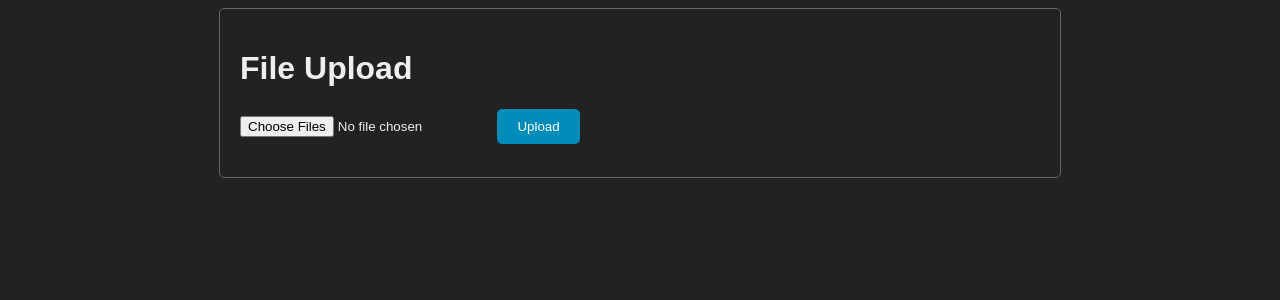
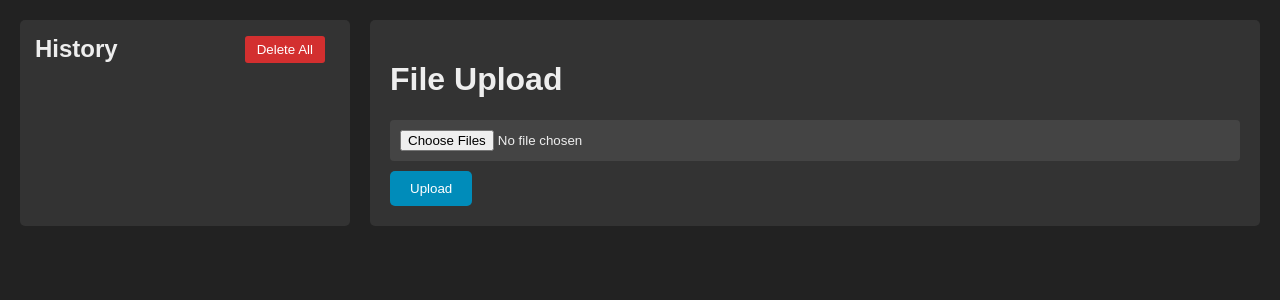
Before and after one commit to crosscore/File2PromptConverter-Railway, a FastAPI app: page / in a window 1280 px wide. Shown: the top 300 px of the page. Run offline with FastAPI, Linux system fonts and the light colour scheme; data that the repository does not hold is empty.

Commit message:
Add: Data Manager

```diff
--- a/src/app.py
+++ b/src/app.py
@@ -1,12 +1,13 @@
 # src/app.py
 import os
-from fastapi import FastAPI, File, UploadFile, Request
-from fastapi.responses import HTMLResponse, PlainTextResponse
+from fastapi import FastAPI, File, UploadFile, Request, HTTPException
+from fastapi.responses import HTMLResponse, PlainTextResponse, JSONResponse
 from fastapi.templating import Jinja2Templates
 from fastapi.staticfiles import StaticFiles
 from fastapi.middleware.cors import CORSMiddleware
 from typing import List
 from src.utils.file_processor import FileProcessor
+from src.utils.data_manager import DataManager
 
 app = FastAPI()
 
@@ -34,6 +35,9 @@ app.mount("/static", StaticFiles(directory=static_dir), name="static")
 # Jinja2テンプレートの設定
 templates = Jinja2Templates(directory=templates_dir)
 
+# DataManagerのインスタンス作成
+data_manager = DataManager(os.path.dirname(BASE_DIR))
+
 @app.get("/", response_class=HTMLResponse)
 async def get_form(request: Request):
     """ファイルアップロードフォームを表示する"""
@@ -44,6 +48,7 @@ async def upload_files(files: List[UploadFile] = File(...)):
     """複数のファイルをアップロードし、テキスト化して返す"""
     try:
         contents = []
+        filenames = []
         for file in files:
             content = await file.read()
             decoded_content = content.decode('utf-8')
@@ -52,12 +57,73 @@ async def upload_files(files: List[UploadFile] = File(...)):
                 decoded_content
             )
             contents.append(formatted_content)
+            filenames.append(file.filename)
 
         result_text = "\n\n".join(contents)
         return PlainTextResponse(result_text)
     except Exception as e:
         return PlainTextResponse(f"Error processing files: {str(e)}", status_code=500)
 
-if __name__ == "__main__":
-    import uvicorn
-    uvicorn.run(app, host="0.0.0.0", port=8000, reload=True)
+@app.post("/save")
+async def save_data(files: List[UploadFile] = File(...)):
+    """ファイルをアップロードし、保存する"""
+    try:
+        contents = []
+        filenames = []
+        for file in files:
+            content = await file.read()
+            decoded_content = content.decode('utf-8')
+            formatted_content = FileProcessor.format_file_content(
+                file.filename,
+                decoded_content
+            )
+            contents.append(formatted_content)
+            filenames.append(file.filename)
+
+        result_text = "\n\n".join(contents)
+        save_result = data_manager.save_data(result_text, filenames)
+        return JSONResponse(content=save_result)
+    except Exception as e:
+        raise HTTPException(status_code=500, detail=str(e))
+
+@app.get("/history")
+async def get_history():
+    """保存された履歴の一覧を取得"""
+    try:
+        history = data_manager.get_history()
+        return JSONResponse(content=history)
+    except Exception as e:
+        raise HTTPException(status_code=500, detail=str(e))
+
+@app.get("/data/{data_id}")
+async def get_data(data_id: str):
+    """特定のデータを取得"""
+    try:
+        data = data_manager.get_data(data_id)
+        if data is None:
+            raise HTTPException(status_code=404, detail="Data not found")
+        return JSONResponse(content=data)
+    except Exception as e:
+        raise HTTPException(status_code=500, detail=str(e))
+
+@app.delete("/data/{data_id}")
+async def delete_data(data_id: str):
+    """特定のデータを削除"""
+    try:
+        success = data_manager.delete_data(data_id)
+        if not success:
+            raise HTTPException(status_code=404, detail="Data not found")
+        return JSONResponse(content={"message": "Data deleted successfully"})
+    except Exception as e:
+        raise HTTPException(status_code=500, detail=str(e))
+
+@app.delete("/data")
+async def delete_all_data():
+    """全てのデータを削除"""
+    try:
+        success = data_manager.delete_all()
+        if not success:
+            raise HTTPException(status_code=500, detail="Failed to delete all data")
+        return JSONResponse(content={"message": "All data deleted successfully"})
+    except Exception as e:
+        raise HTTPException(status_code=500, detail=str(e))
--- a/src/static/scripts.js
+++ b/src/static/scripts.js
@@ -7,8 +7,140 @@ const elements = {
   uploadedFiles: document.getElementById('uploaded-files'),
   resultContainer: document.getElementById('result-container'),
   resultText: document.getElementById('resultText'),
-  toast: document.getElementById('toast')
+  toast: document.getElementById('toast'),
+  historyList: document.getElementById('history-list'),
+  deleteAllBtn: document.getElementById('deleteAllBtn'),
+  confirmDialog: document.getElementById('confirmDialog')
 };
+
+// 履歴の読み込みと表示
+async function loadHistory() {
+  try {
+      const response = await fetch('/history');
+      if (!response.ok) throw new Error('Failed to load history');
+
+      const history = await response.json();
+      displayHistory(history);
+  } catch (error) {
+      console.error('Error loading history:', error);
+      showToast('Failed to load history', 'error');
+  }
+}
+
+// 履歴の表示を更新
+function displayHistory(history) {
+  elements.historyList.innerHTML = '';
+
+  history.forEach(item => {
+      const historyItem = createHistoryItem(item);
+      elements.historyList.appendChild(historyItem);
+  });
+}
+
+// 履歴アイテムの作成
+function createHistoryItem(item) {
+  const div = document.createElement('div');
+  div.className = 'history-item';
+
+  const timestamp = new Date(item.timestamp).toLocaleString();
+  const fileNames = item.original_files.join(', ');
+
+  div.innerHTML = `
+      <div class="timestamp">${timestamp}</div>
+      <div class="files">Files: ${fileNames}</div>
+      <div class="file-count">Total files: ${item.file_count}</div>
+      <div class="actions">
+          <button onclick="loadHistoryItem('${item.id}')" class="load-btn">Load</button>
+          <button onclick="deleteHistoryItem('${item.id}')" class="delete-btn">Delete</button>
+      </div>
+  `;
+
+  return div;
+}
+
+// 特定の履歴アイテムを読み込む
+async function loadHistoryItem(id) {
+  try {
+      const response = await fetch(`/data/${id}`);
+      if (!response.ok) throw new Error('Failed to load data');
+
+      const data = await response.json();
+      elements.resultText.value = data.content;
+      elements.resultContainer.style.display = 'block';
+      showToast('Data loaded successfully');
+  } catch (error) {
+      console.error('Error loading data:', error);
+      showToast('Failed to load data', 'error');
+  }
+}
+
+// 履歴アイテムの削除
+async function deleteHistoryItem(id) {
+  try {
+      const response = await fetch(`/data/${id}`, { method: 'DELETE' });
+      if (!response.ok) throw new Error('Failed to delete data');
+
+      await loadHistory(); // 履歴を再読み込み
+      showToast('Data deleted successfully');
+  } catch (error) {
+      console.error('Error deleting data:', error);
+      showToast('Failed to delete data', 'error');
+  }
+}
+
+// 全履歴削除の確認ダイアログを表示
+function showDeleteAllDialog() {
+  elements.confirmDialog.style.display = 'flex';
+}
+
+// 全履歴削除の確認
+async function confirmDeleteAll() {
+  try {
+      const response = await fetch('/data', { method: 'DELETE' });
+      if (!response.ok) throw new Error('Failed to delete all data');
+
+      await loadHistory(); // 履歴を再読み込み
+      closeDialog();
+      showToast('All data deleted successfully');
+  } catch (error) {
+      console.error('Error deleting all data:', error);
+      showToast('Failed to delete all data', 'error');
+  }
+}
+
+// ダイアログを閉じる
+function closeDialog() {
+  elements.confirmDialog.style.display = 'none';
+}
+
+// コンテンツの保存
+async function saveContent() {
+  if (!elements.resultText.value) {
+      showToast('No content to save', 'error');
+      return;
+  }
+
+  const formData = new FormData();
+  for (const file of elements.fileInput.files) {
+      formData.append('files', file);
+  }
+
+  try {
+      const response = await fetch('/save', {
+          method: 'POST',
+          body: formData
+      });
+
+      if (!response.ok) throw new Error('Failed to save data');
+
+      const result = await response.json();
+      await loadHistory(); // 履歴を再読み込み
+      showToast('Data saved successfully');
+  } catch (error) {
+      console.error('Error saving data:', error);
+      showToast('Failed to save data', 'error');
+  }
+}
 
 // File Display Handler
 function displayFileNames() {
@@ -27,7 +159,6 @@ async function handleFileUpload(event) {
   event.preventDefault();
 
   const formData = new FormData();
-
   for (const file of elements.fileInput.files) {
       formData.append('files', file);
   }
@@ -38,38 +169,29 @@ async function handleFileUpload(event) {
           body: formData
       });
 
-      if (!response.ok) {
-          throw new Error(`HTTP error! status: ${response.status}`);
-      }
+      if (!response.ok) throw new Error(`HTTP error! status: ${response.status}`);
 
       const resultText = await response.text();
       elements.resultText.value = resultText;
       elements.resultContainer.style.display = 'block';
   } catch (error) {
       console.error('Error:', error);
-      alert('Error uploading files: ' + error.message);
+      showToast('Error uploading files: ' + error.message, 'error');
   }
 }
 
-// Clipboard Handler
+// クリップボードにコピー
 async function copyToClipboard() {
   try {
-    elements.resultText.select();
-    const success = document.execCommand('copy');
-    if (!success) {
-      throw new Error('copy command failed');
-    }
-    showToast(); // 成功時にトーストを表示
+      await navigator.clipboard.writeText(elements.resultText.value);
+      showToast('Copied to clipboard');
   } catch (err) {
       console.error('Failed to copy text: ', err);
-    elements.toast.style.backgroundColor = '#d32f2f';
-    elements.toast.textContent = 'コピーに失敗しました';
-    showToast();
-    elements.toast.style.backgroundColor = '#333'; // 色を元に戻す
+      showToast('Failed to copy text', 'error');
   }
 }
 
-// Form Reset Handler
+// フォームのリセット
 function resetForm() {
   elements.fileInput.value = '';
   elements.uploadedFiles.innerHTML = '';
@@ -77,16 +199,12 @@ function resetForm() {
   elements.resultContainer.style.display = 'none';
 }
 
-// Event Listeners
-document.addEventListener('DOMContentLoaded', () => {
-  elements.form.addEventListener('submit', handleFileUpload);
-  elements.fileInput.addEventListener('change', displayFileNames);
-});
+// トースト表示
+function showToast(message, type = 'success', duration = 2400) {
+  elements.toast.textContent = message;
+  elements.toast.style.backgroundColor = type === 'error' ? '#d32f2f' : '#333';
+  elements.toast.style.display = 'block';
 
-// トースト表示用の関数
-function showToast(duration = 2400) {
-  elements.toast.style.display = 'block';
-  // 表示アニメーションのため少し待つ
   setTimeout(() => {
       elements.toast.classList.add('show');
   }, 10);
@@ -98,3 +216,11 @@ function showToast(duration = 2400) {
       }, 300);
   }, duration);
 }
+
+// Event Listeners
+document.addEventListener('DOMContentLoaded', () => {
+  elements.form.addEventListener('submit', handleFileUpload);
+  elements.fileInput.addEventListener('change', displayFileNames);
+  elements.deleteAllBtn.addEventListener('click', showDeleteAllDialog);
+  loadHistory(); // 初期読み込み
+});
--- a/src/static/style.css
+++ b/src/static/style.css
@@ -1,47 +1,169 @@
-/* File2PromptConverter/src/templates/style.css */
+/* File2PromptConverter/src/static/style.css */
 
 body {
     font-family: sans-serif;
-    background-color: #222; /* ダークモードの背景色 */
-    color: #eee; /* ダークモードの前景色 */
-    transition: background-color 0.3s, color 0.3s;
+    background-color: #222;
+    color: #eee;
+    margin: 0;
+    padding: 20px;
 }
 
-.container {
-    max-width: 800px;
+.main-container {
+    display: flex;
+    gap: 20px;
+    max-width: 1400px;
     margin: 0 auto;
-    padding: 20px;
-    border: 1px solid #666; /* ダークモードのボーダー色 */
-    border-radius: 5px;
 }
 
+/* 履歴パネル */
+.history-panel {
+    width: 300px;
+    background-color: #333;
+    border-radius: 5px;
+    padding: 15px;
+}
+
+.history-header {
+    display: flex;
+    justify-content: space-between;
+    align-items: center;
+    margin-bottom: 15px;
+}
+
+.history-header h2 {
+    margin: 0;
+}
+
+.history-list {
+    overflow-y: auto;
+    max-height: calc(100vh - 150px);
+}
+
+.history-item {
+    background-color: #444;
+    border-radius: 4px;
+    padding: 10px;
+    margin-bottom: 10px;
+    position: relative;
+}
+
+.history-item:hover {
+    background-color: #555;
+}
+
+.history-item .timestamp {
+    font-size: 0.8em;
+    color: #999;
+}
+
+.history-item .files {
+    font-size: 0.9em;
+    margin: 5px 0;
+}
+
+.history-item .actions {
+    text-align: right;
+}
+
+.delete-btn {
+    background-color: #d32f2f;
+    color: white;
+    border: none;
+    border-radius: 3px;
+    padding: 4px 8px;
+    cursor: pointer;
+    font-size: 0.8em;
+}
+
+.delete-all-btn {
+    background-color: #d32f2f;
+    color: white;
+    border: none;
+    border-radius: 3px;
+    padding: 6px 12px;
+    cursor: pointer;
+}
+
+/* メインコンテンツパネル */
+.content-panel {
+    flex-grow: 1;
+    background-color: #333;
+    border-radius: 5px;
+    padding: 20px;
+}
+
+/* フォームコンポーネント */
 input[type="file"] {
     margin-bottom: 10px;
+    background-color: #444;
+    padding: 10px;
+    border-radius: 4px;
+    width: calc(100% - 20px);
 }
 
 button {
-    background-color: #008CBA; /* ダークモードのボタン背景色 */
+    background-color: #008CBA;
     color: white;
     padding: 10px 20px;
     border: none;
     border-radius: 5px;
     cursor: pointer;
+    margin-right: 10px;
 }
 
-#uploaded-files {
-    margin-top: 10px;
-    font-size: 0.9em;
-    color: #999; /* ダークモードのファイルリスト色 */
+button:hover {
+    opacity: 0.9;
 }
 
+.save-button {
+    background-color: #4CAF50;
+}
+
+.reset-button {
+    background-color: #f44336;
+}
+
+/* テキストエリア */
 textarea {
     width: 100%;
     box-sizing: border-box;
     margin-bottom: 10px;
-    background-color: #333; /* ダークモードのテキストエリア背景色 */
-    color: #eee; /* ダークモードのテキストエリア前景色 */
+    background-color: #444;
+    color: #eee;
+    border: 1px solid #555;
+    border-radius: 4px;
+    padding: 10px;
 }
 
+/* ダイアログ */
+.dialog-overlay {
+    position: fixed;
+    top: 0;
+    left: 0;
+    right: 0;
+    bottom: 0;
+    background-color: rgba(0, 0, 0, 0.5);
+    display: flex;
+    justify-content: center;
+    align-items: center;
+    z-index: 1000;
+}
+
+.dialog-content {
+    background-color: #333;
+    padding: 20px;
+    border-radius: 5px;
+    min-width: 300px;
+}
+
+.dialog-buttons {
+    display: flex;
+    justify-content: flex-end;
+    gap: 10px;
+    margin-top: 20px;
+}
+
+/* トースト */
 .toast {
     position: fixed;
     bottom: 20px;
--- a/src/templates/index.html
+++ b/src/templates/index.html
@@ -9,7 +9,20 @@
     <link rel="shortcut icon" type="image/x-icon" href="/static/favicon.ico">
 </head>
 <body>
-    <div class="container">
+    <div class="main-container">
+        <!-- 左側：履歴一覧 -->
+        <div class="history-panel">
+            <div class="history-header">
+                <h2>History</h2>
+                <button id="deleteAllBtn" class="delete-all-btn">Delete All</button>
+            </div>
+            <div id="history-list" class="history-list">
+                <!-- 履歴項目がJavaScriptで動的に追加されます -->
+            </div>
+        </div>
+
+        <!-- 右側：メインコンテンツ -->
+        <div class="content-panel">
             <h1>File Upload</h1>
             <form id="upload-form" enctype="multipart/form-data">
                 <input type="file" name="files" id="fileInput" multiple>
@@ -21,13 +34,30 @@
                 <textarea id="resultText" rows="20"></textarea><br>
                 <div class="button-group">
                     <button onclick="copyToClipboard()">Copy to Clipboard</button>
+                    <button onclick="saveContent()" class="save-button">Save</button>
                     <button onclick="resetForm()" class="reset-button">Reset</button>
                 </div>
             </div>
+        </div>
+    </div>
+
+    <!-- 確認ダイアログ -->
+    <div id="confirmDialog" class="dialog-overlay" style="display: none;">
+        <div class="dialog-content">
+            <h3>Confirmation</h3>
+            <p>Are you sure you want to delete all history?</p>
+            <div class="dialog-buttons">
+                <button onclick="confirmDeleteAll()">Yes</button>
+                <button onclick="closeDialog()">No</button>
+            </div>
+        </div>
+    </div>
+
+    <!-- トースト通知 -->
     <div id="toast" class="toast" style="display: none;">
         Text copied.
     </div>
-    </div>
+
     <script src="/static/scripts.js"></script>
 </body>
 </html>
```
Also changed, not shown: src/utils/data_manager.py (added, +145 -0 lines). Lines whose indentation alone changed are shown as unchanged.
